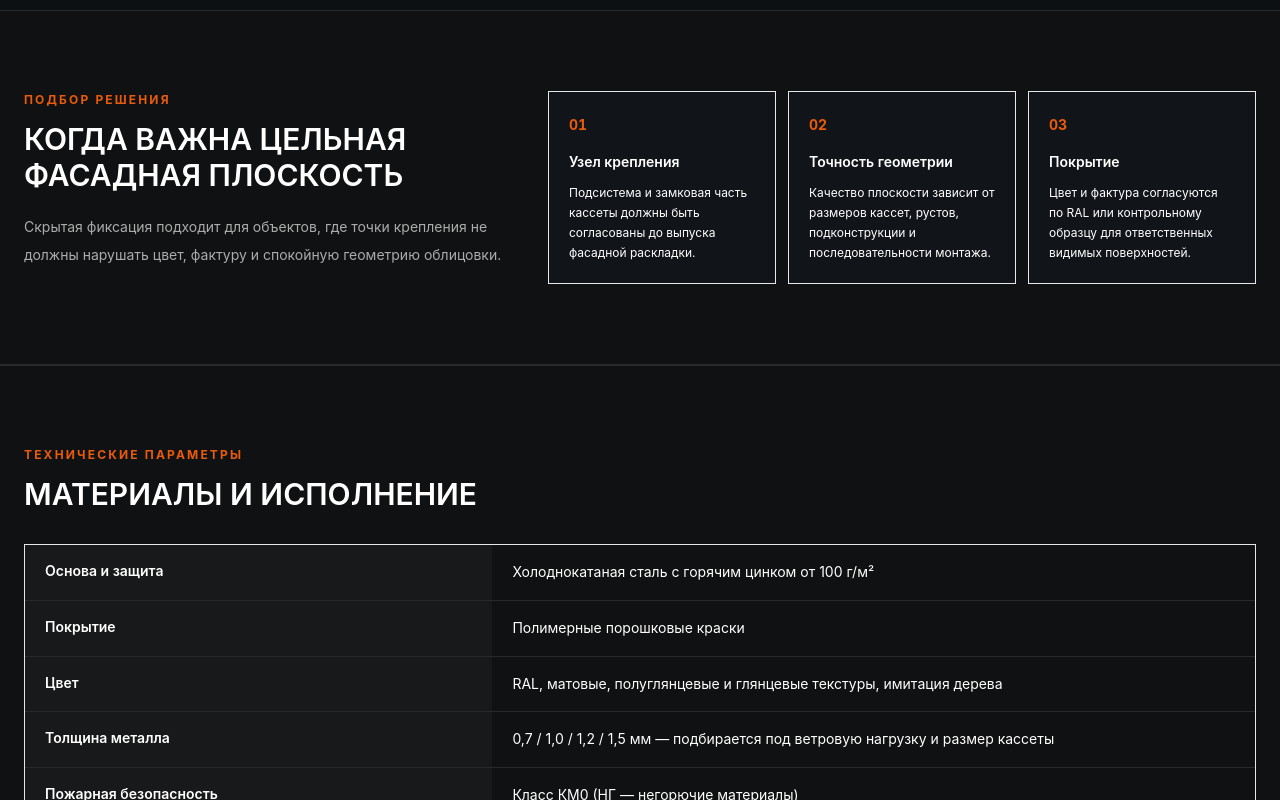
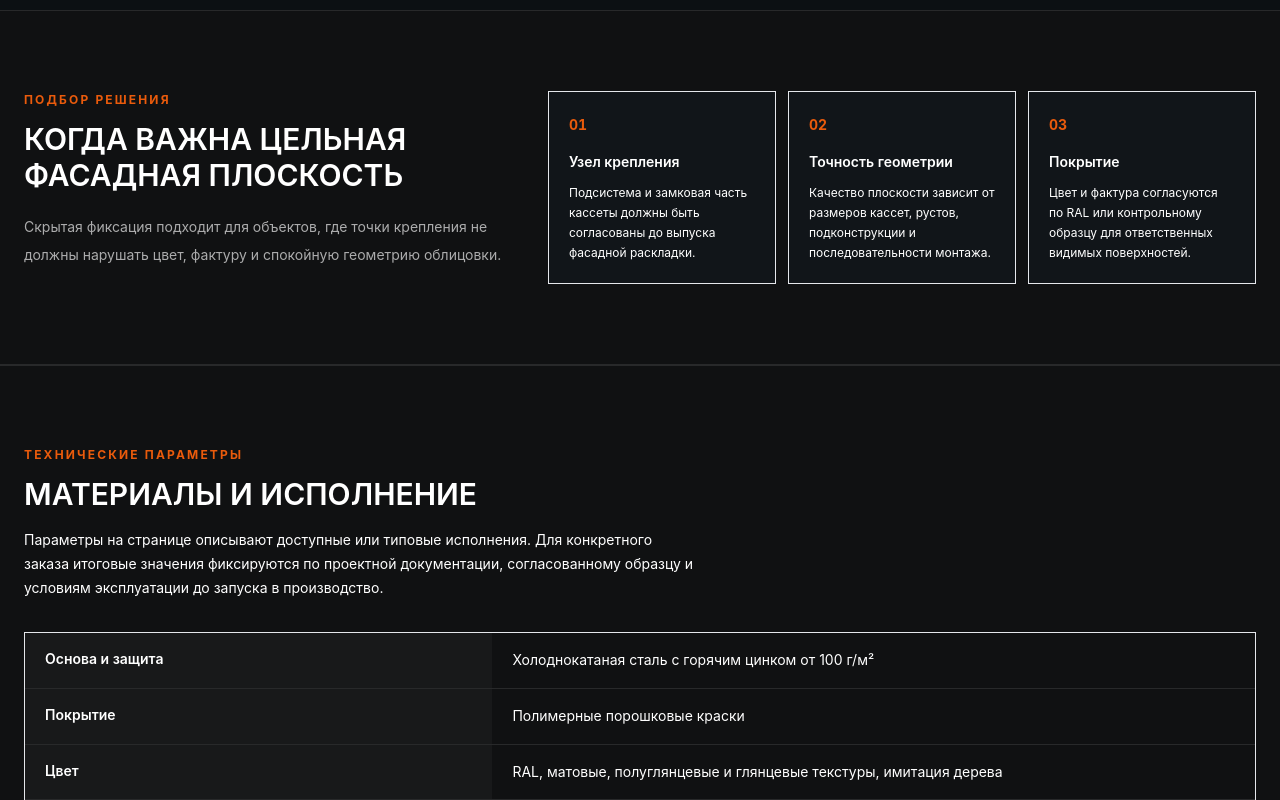
Before and after one commit to alexeyborisov19-sys/alexeyborisov19-sys-steel-probuct, a Next.js app: page /products/metallokassety-premium in a window 1280 px wide. Shown: the part 1573-2373 px from the top of the page. Built offline with nearby package versions, Linux system fonts and the light colour scheme; no server answers.

Commit message:
perf: optimize product drawings and clarify specs

```diff
--- a/app/(public)/products/[slug]/page.tsx
+++ b/app/(public)/products/[slug]/page.tsx
@@ -1,3 +1,4 @@
+import Image from "next/image";
 import Link from "next/link";
 import type { Metadata } from "next";
 import { notFound } from "next/navigation";
@@ -71,7 +72,7 @@ export default async function ProductPage({ params }: ProductPageProps) {
             <Link href="/contacts#contact-form" className="clip-corner mt-9 inline-block bg-steel-orange px-7 py-4 text-sm font-bold uppercase">Получить расчёт&nbsp; →</Link>
           </div>
           <figure className="overflow-hidden border border-white/12 bg-[#f4f4f1] p-4 sm:p-6">
-            <img src={product.technicalImage} alt={`Технический чертёж изделия «${product.title}»`} width={800} height={550} loading="eager" fetchPriority="high" decoding="async" className="h-auto w-full" />
+            <Image src={product.technicalImage} alt={`Технический чертёж изделия «${product.title}»`} width={800} height={550} priority sizes="(max-width: 1279px) 100vw, 48vw" className="h-auto w-full" />
             <figcaption className="mt-5 flex flex-col gap-3 border-t border-black/10 pt-4 text-sm text-black/70 sm:flex-row sm:items-center sm:justify-between"><span>Технический чертёж из каталога «Сталь Продукт»</span><a href={product.sourceSheet} target="_blank" rel="noreferrer" className="font-bold text-[#d74d0b]">Открыть полный лист&nbsp; ↗</a></figcaption>
           </figure>
         </div>
@@ -95,7 +96,7 @@ export default async function ProductPage({ params }: ProductPageProps) {
         </div>
       </div>
     </section>}
-    {product.specs && <section className="border-y border-white/10 bg-[#101112] py-14 sm:py-20"><div className="container"><div className="max-w-2xl"><p className="eyebrow">Технические параметры</p><h2 className="mt-3 text-2xl font-semibold uppercase sm:text-3xl">Материалы и исполнение</h2></div><div className="mt-8 overflow-hidden border border-white/12"><dl>{product.specs.map((spec) => <div key={spec.label} className="grid border-b border-white/10 last:border-0 md:grid-cols-[.38fr_.62fr]"><dt className="bg-white/[.035] px-5 py-4 text-sm font-semibold">{spec.label}</dt><dd className="px-5 py-4 text-sm leading-relaxed text-white/68">{spec.value}</dd></div>)}</dl></div></div></section>}
+    {product.specs && <section className="border-y border-white/10 bg-[#101112] py-14 sm:py-20"><div className="container"><div className="max-w-2xl"><p className="eyebrow">Технические параметры</p><h2 className="mt-3 text-2xl font-semibold uppercase sm:text-3xl">Материалы и исполнение</h2><p className="mt-4 text-sm leading-6 text-white/58">Параметры на странице описывают доступные или типовые исполнения. Для конкретного заказа итоговые значения фиксируются по проектной документации, согласованному образцу и условиям эксплуатации до запуска в производство.</p></div><div className="mt-8 overflow-hidden border border-white/12"><dl>{product.specs.map((spec) => <div key={spec.label} className="grid border-b border-white/10 last:border-0 md:grid-cols-[.38fr_.62fr]"><dt className="bg-white/[.035] px-5 py-4 text-sm font-semibold">{spec.label}</dt><dd className="px-5 py-4 text-sm leading-relaxed text-white/68">{spec.value}</dd></div>)}</dl></div></div></section>}
     <FaqSection items={faqItems} title={`Вопросы о «${product.title}»`} />
     {relatedIndustries.length > 0 && <section className="bg-[#101112] py-14 sm:py-20">
       <div className="container">
```
